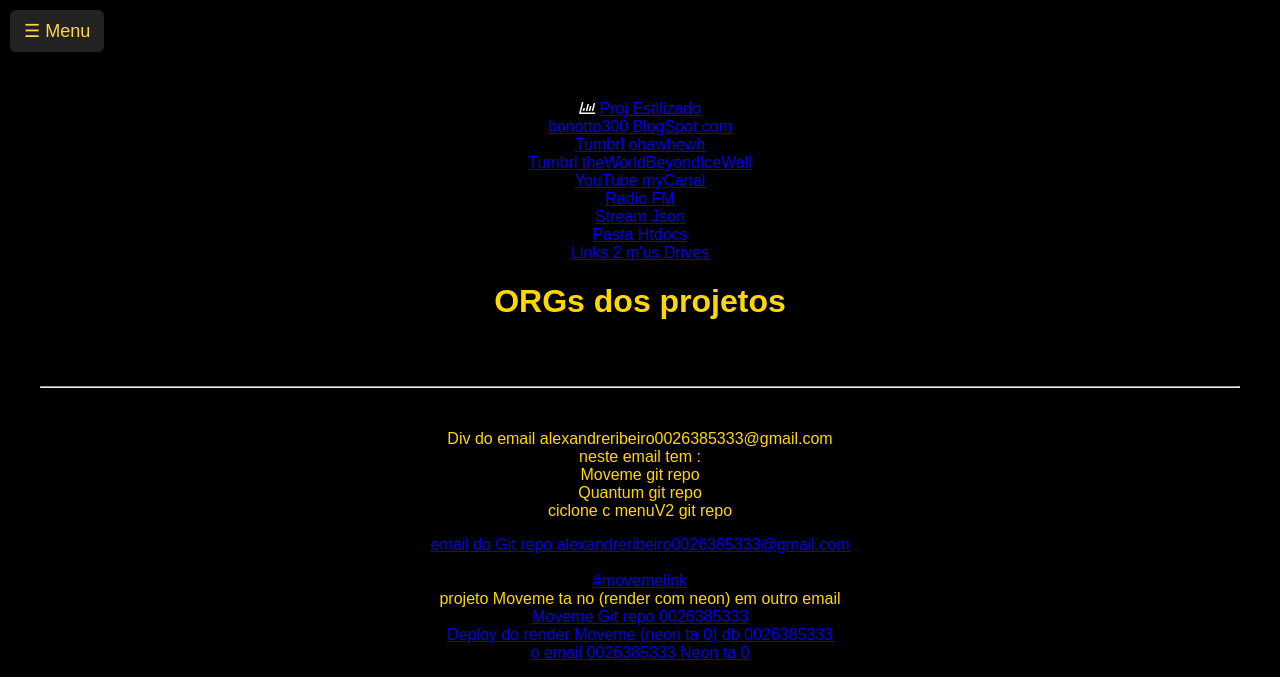
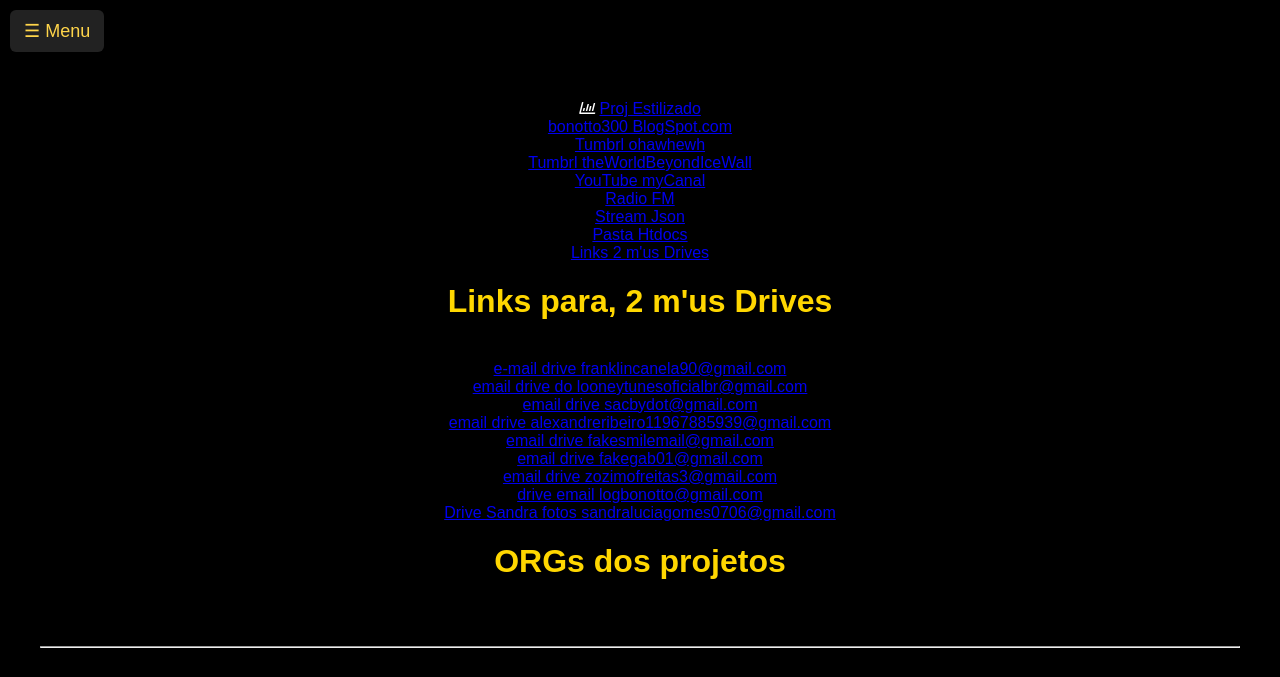
Before and after one commit to zozimofreitas3-sys/streaming-app2034, a plain HTML site: page templates/index.html in a window 1280 px wide. Shown: the top 677 px of the page. Drawn offline with Linux system fonts and the light colour scheme.

Commit message:
Update index.html

```diff
--- a/templates/index.html
+++ b/templates/index.html
@@ -218,6 +218,46 @@
     <a href="htdocs/" target=_top  > Pasta Htdocs</a><br>
    <a href="drive-links.html" target=_top  > Links 2 m'us Drives </a><br>
 
+
+<div>
+<h1> Links para, 2 m'us Drives </h1>
+<br>
+<a href="https://drive.google.com/drive/folders/15MH9hbnKkq3iP8u5618MANYWCAeAlOvq"  >
+e-mail drive franklincanela90@gmail.com  </a>
+
+<br>
+<a  href="https://drive.google.com/drive/folders/1XAxUofAtoc8mSutrYbOieEKxztqF_wAr"  >
+email drive do looneytunesoficialbr@gmail.com   </a>
+
+<br>
+<a  href="https://drive.google.com/drive/folders/17M3R60Iv8mMG5WlSETiC_4TzFUp-PMNb    " >
+email drive  sacbydot@gmail.com </a>
+
+<br>
+<a  href="https://drive.google.com/drive/folders/1kPvN8fl51MfWyKic6-xLXjLSj0iC3EI8    " >
+email drive  alexandreribeiro11967885939@gmail.com  </a>
+
+<br>
+<a  href=" https://drive.google.com/drive/folders/10F-x-9CYqE2GWZ39DoCC6tGe7XKyzEdh  " >
+email drive  fakesmilemail@gmail.com </a>
+
+<br>
+<a  href="https://drive.google.com/drive/folders/1Je9FaClnEfzsKgBy5Ulxme_QBTGBhdWw    " >
+email drive  fakegab01@gmail.com </a>
+
+<br>
+<a  href=https://drive.google.com/drive/folders/1tUh-kDe8H4M2ony_zDj8Fk4HPHRMnK7i >
+email drive zozimofreitas3@gmail.com </a>
+
+<br>
+<a  href="https://drive.google.com/drive/folders/1-RNVrXDmONfAB1AuVVExAaugrNZsR2DN" >
+drive email logbonotto@gmail.com </a>
+<br>
+
+<a  href="https://drive.google.com/drive/folders/12rI6befdxiBIs4w5yk_b462fVjcJcQEE"  >
+Drive Sandra fotos sandraluciagomes0706@gmail.com  </a>
+
+</div><!----  close drive  ---->
 
 
 
```
